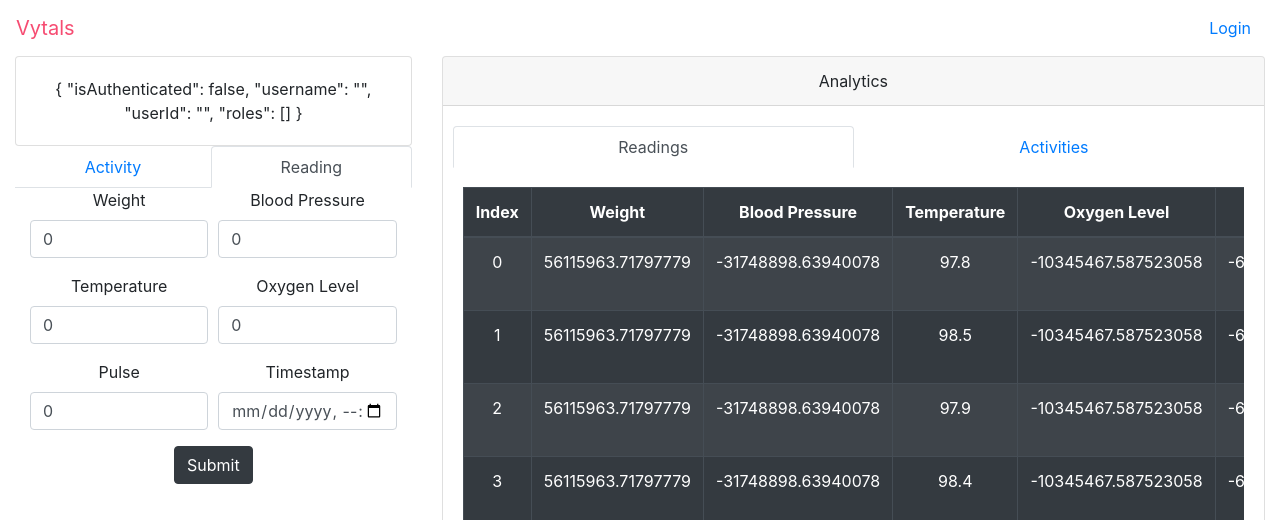
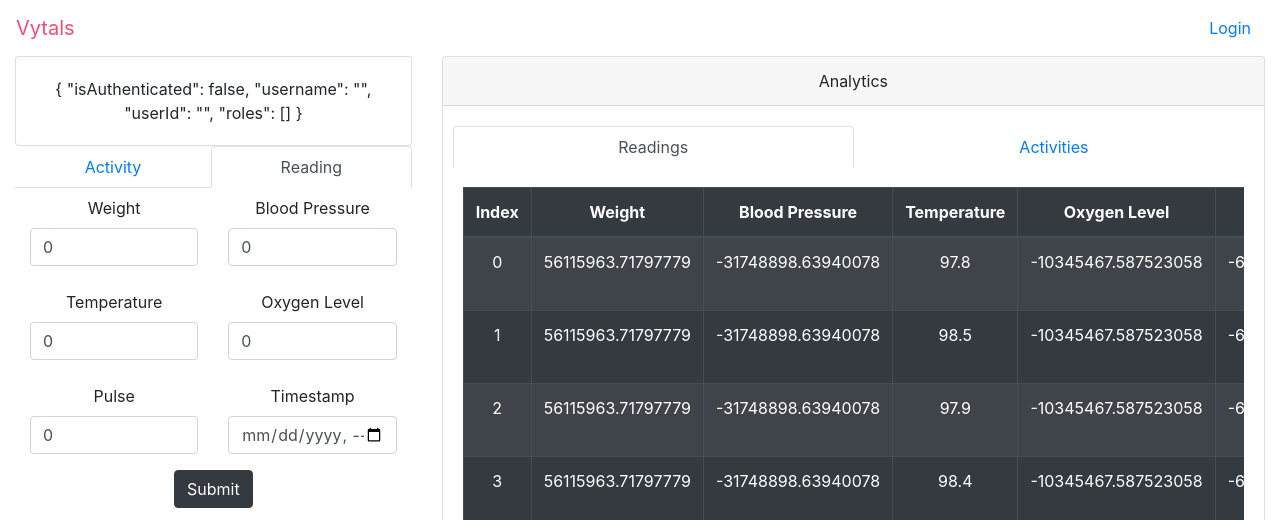
Before and after one commit to brianthf/vytals-frontend, a React (Create React App) app: page /dashboard in a window 1280 px wide. Both pictures are taken after a click on the tab "Reading". Shown: the top 520 px of the page. Built offline with nearby package versions, Linux system fonts and the light colour scheme.

Commit message:
fix reading form

```diff
--- a/src/components/Forms/Input/ReadingForm.js
+++ b/src/components/Forms/Input/ReadingForm.js
@@ -1,6 +1,6 @@
 import React from "react";
-import { Formik } from "formik";
-import { Button, Col, Container, Form } from "react-bootstrap";
+import { Field, Formik, Form } from "formik";
+import { Button, Col, Container, Row } from "react-bootstrap";
 import { ReadingSchema } from "./validation";
 
 export default function ReadingForm() {
@@ -21,127 +21,120 @@ export default function ReadingForm() {
         actions.setSubmitting(false);
       }}
     >
-      {({
-        errors,
-        touched,
-        values,
-        isValid,
-        handleChange,
-        handleBlur,
-        handleSubmit,
-      }) => (
+      {({ errors, touched }) => (
         <Container fluid style={{ textAlign: "center" }}>
-          <Form noValidate onSubmit={handleSubmit}>
+          <Form>
             {/* first row of inputs */}
-            <Form.Row>
-              <Form.Group as={Col} md="6" controlId="formGroupWeight">
-                <Form.Label>Weight</Form.Label>
-                <Form.Control
+            <Row className="mt-2">
+              <Col md={6}>
+                <div className="form-group">
+                  <label htmlFor="type">Weight</label>
+                  <Field
                     type="number"
                     name="weight"
-                  value={values.weight}
-                  onBlur={handleBlur}
-                  onChange={handleChange}
-                  isValid={touched.weight && !errors.weight}
-                  isInvalid={!!errors.weight}
+                    className={
+                      touched.weight && errors.weight
+                        ? "form-control is-invalid"
+                        : "form-control"
+                    }
                   />
+                </div>
                 {touched.weight && errors.weight ? (
-                  <Form.Control.FeedBack type="invalid">
-                    {errors.weight}
-                  </Form.Control.FeedBack>
+                  <div className="error">{errors.weight}</div>
                 ) : null}
-              </Form.Group>
-              <Form.Group as={Col} md="6" controlId="formGroupBloodPressure">
-                <Form.Label>Blood Pressure</Form.Label>
-                <Form.Control
+              </Col>
+              <Col md={6}>
+                <div className="form-group">
+                  <label htmlFor="type">Blood Pressure</label>
+                  <Field
                     type="number"
                     name="bloodPressure"
-                  value={values.bloodPressure}
-                  onBlur={handleBlur}
-                  onChange={handleChange}
-                  isValid={touched.bloodPressure && !errors.bloodPressure}
-                  isInvalid={!!errors.bloodPressure}
+                    className={
+                      touched.bloodPressure && errors.bloodPressure
+                        ? "form-control is-invalid"
+                        : "form-control"
+                    }
                   />
+                </div>
                 {touched.bloodPressure && errors.bloodPressure ? (
-                  <Form.Control.FeedBack type="invalid">
-                    {errors.bloodPressure}
-                  </Form.Control.FeedBack>
+                  <div className="error">{errors.bloodPressure}</div>
                 ) : null}
-              </Form.Group>
-            </Form.Row>
+              </Col>
+            </Row>
             {/* second row of inputs */}
-            <Form.Row>
-              <Form.Group as={Col} md="6" controlId="formGroupTemperature">
-                <Form.Label>Temperature</Form.Label>
-                <Form.Control
+            <Row className="mt-2">
+              <Col md={6}>
+                <div className="form-group">
+                  <label htmlFor="type">Temperature</label>
+                  <Field
                     type="number"
                     name="temperature"
-                  value={values.temperature}
-                  onBlur={handleBlur}
-                  onChange={handleChange}
-                  isValid={touched.temperature && !errors.temperature}
-                  isInvalid={!!errors.temperature}
+                    className={
+                      touched.temperature && errors.temperature
+                        ? "form-control is-invalid"
+                        : "form-control"
+                    }
                   />
+                </div>
                 {touched.temperature && errors.temperature ? (
-                  <Form.Control.FeedBack type="invalid">
-                    {errors.temperature}
-                  </Form.Control.FeedBack>
+                  <div className="error">{errors.temperature}</div>
                 ) : null}
-              </Form.Group>
-              <Form.Group as={Col} md="6" controlId="formGroupOxygenLvl">
-                <Form.Label>Oxygen Level</Form.Label>
-                <Form.Control
+              </Col>
+              <Col md={6}>
+                <div className="form-group">
+                  <label htmlFor="type">Oxygen Level</label>
+                  <Field
                     type="number"
                     name="oxygenLevel"
-                  value={values.oxygenLevel}
-                  onBlur={handleBlur}
-                  onChange={handleChange}
-                  isValid={touched.oxygenLevel && !errors.oxygenLevel}
-                  isInvalid={!!errors.oxygenLevel}
+                    className={
+                      touched.oxygenLevel && errors.oxygenLevel
+                        ? "form-control is-invalid"
+                        : "form-control"
+                    }
                   />
+                </div>
                 {touched.oxygenLevel && errors.oxygenLevel ? (
-                  <Form.Control.FeedBack type="invalid">
-                    {errors.oxygenLevel}
-                  </Form.Control.FeedBack>
+                  <div className="error">{errors.oxygenLevel}</div>
                 ) : null}
-              </Form.Group>
-            </Form.Row>
+              </Col>
+            </Row>
             {/* third and final row of inputs */}
-            <Form.Row>
-              <Form.Group as={Col} md="6" controlId="formGroupPulse">
-                <Form.Label>Pulse</Form.Label>
-                <Form.Control
+            <Row className="mt-2">
+              <Col md={6}>
+                <div className="form-group">
+                  <label htmlFor="type">Pulse</label>
+                  <Field
                     type="number"
                     name="pulse"
-                  value={values.pulse}
-                  onBlur={handleBlur}
-                  onChange={handleChange}
-                  isValid={touched.oxygenLevel && !errors.oxygenLevel}
-                  isInvalid={!!errors.oxygenLevel}
+                    className={
+                      touched.pulse && errors.pulse
+                        ? "form-control is-invalid"
+                        : "form-control"
+                    }
                   />
-                {touched.oxygenLevel && errors.oxygenLevel ? (
-                  <Form.Control.FeedBack type="invalid">
-                    {errors.oxygenLevel}
-                  </Form.Control.FeedBack>
+                </div>
+                {touched.pulse && errors.pulse ? (
+                  <div className="error">{errors.pulse}</div>
                 ) : null}
-              </Form.Group>
-              <Form.Group as={Col} md="6" controlId="formGroupTimestamp">
-                <Form.Label>Timestamp</Form.Label>
-                <Form.Control
+              </Col>
+              <Col md={6}>
+                <div className="form-group">
+                  <label htmlFor="type">Timestamp</label>
+                  <Field
                     type="datetime-local"
                     name="timestamp"
-                  value={values.timestamp}
-                  onBlur={handleBlur}
-                  onChange={handleChange}
-                  isInvalid={!!errors.timestamp}
+                    className={
+                      touched.timestamp && errors.timestamp
+                        ? "form-control is-invalid"
+                        : "form-control"
+                    }
                   />
+                </div>
                 {touched.timestamp && errors.timestamp ? (
-                  <Form.Control.FeedBack type="invalid">
-                    {errors.timestamp}
-                  </Form.Control.FeedBack>
+                  <div className="error">{errors.timestamp}</div>
                 ) : null}
-              </Form.Group>
-            </Form.Row>
+              </Col>
+            </Row>
             <Button type="submit" variant="dark">
               Submit
             </Button>
```
Lines whose indentation alone changed are shown as unchanged.
